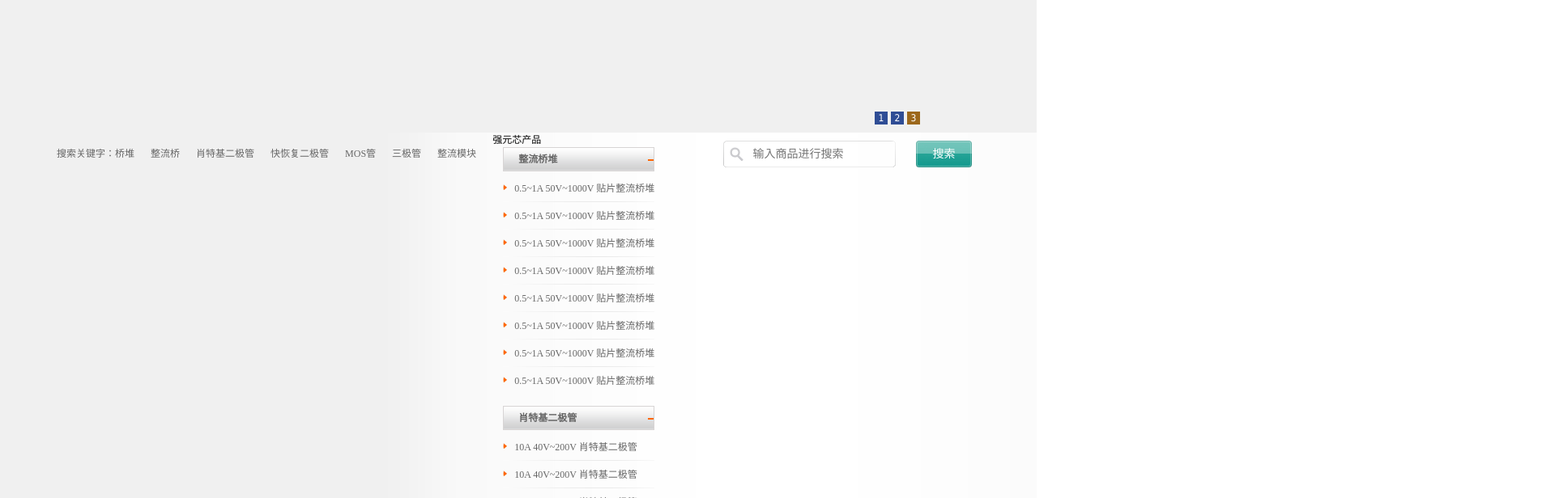
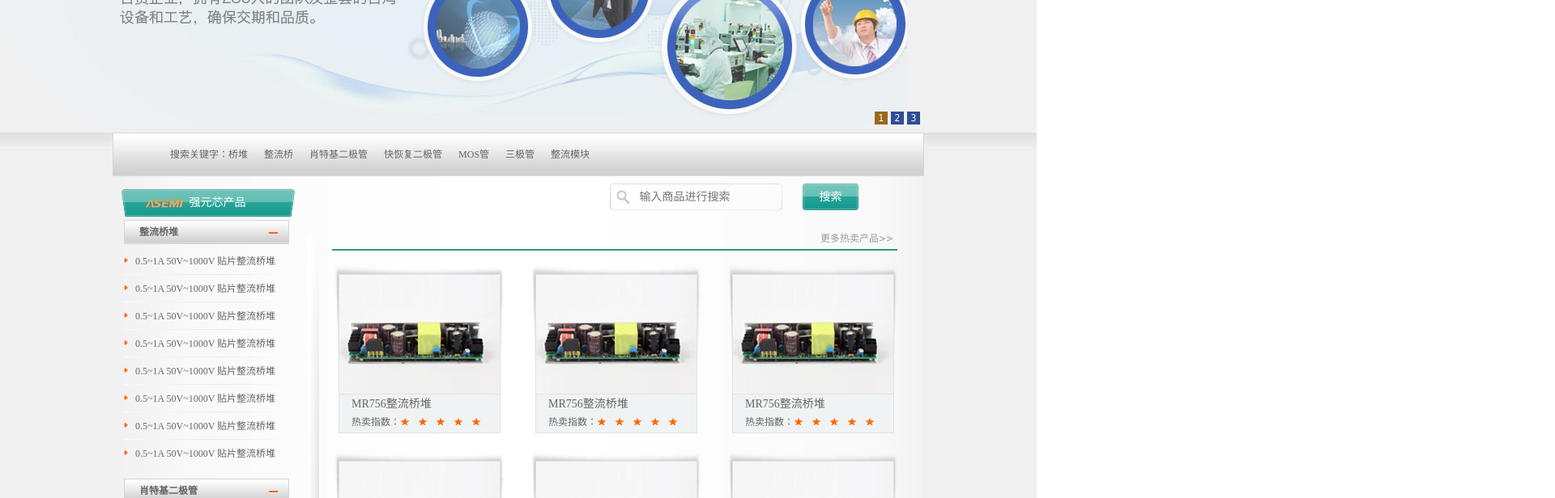
Before and after one commit to yangxiaoxiao23/fangzheng, a plain HTML site: page index.html in a window 1280 px wide. Shown: the part 360-976 px from the top of the page at 81% size, 1920 px wide, since content can reach past the window. Drawn offline with Linux system fonts and the light colour scheme.

Commit message:
modify bug

```diff
--- a/css/header.css
+++ b/css/header.css
@@ -29,8 +29,8 @@
 .header-bd .slider {height:340px; background:#f0f0f0;}
 .header-bd .slide-bd {width:100%;margin:0 auto;position:relative;}
 .header-bd .slide-bd, .header-bd .slide-bd .slide-ul {height:100%;overflow:hidden;}
-.header-bd .slide-bd .slide-ul {width:4800px;position: relative;}
-.header-bd .slide-bd .slide-li {float:left;width:1600px;height:341px;}
+.header-bd .slide-bd .slide-ul {position: relative;height:341px;overflow:hidden;}
+.header-bd .slide-bd .slide-li {width:1600px;height:341px;}
 .header-bd .slide-bd .slide-li img {width:1600px;height:341px;}
 
 .header-bd .slide-bd .slide-flag {position:absolute;left:1170px;bottom:10px;height:16px;line-height:16px;overflow:hidden;}
--- a/css/layout.css
+++ b/css/layout.css
@@ -1,8 +1,15 @@
 @charset "utf-8";
 /* CSS Document */
+
+body {height: 100%;min-width: 1002px;}
 
 /*layout*/
 .toolbar {height:30px;line-height:30px; background:#e6e6e6;/*border-bottom:1px solid #e2e2e2;background:url(../images/nav_bg.jpg) repeat-x;*/}
 .toolbar .toolbar-bd {width:1000px;height:30px;line-height:30px;margin:0 auto;}
 
 .header-bd .asemi-info-bd , .asemi-feature-bd, .coll-case-bd, .walk-asemi .walk-asemi-bd, .asemi-news .asemi-news-bd, .honour-bd, .beltline .beltline-bd, .footer-bd{width:1000px;margin:0 auto;}
+
+.returnTop {display:none;position:fixed;right:20px;bottom:50px;width:41px;height:149px;border:1px solid #0b458e;}
+.returnTop .returnTop-bd {height:100%;background:url(../images/return-top-bg.png) no-repeat;text-align:center;}
+.returnTop .returnTop-bd a {width:18px;padding:18px 0 0px 11px;_padding-left:0;display:block;text-align:center;font:18px/18px '微软雅黑';color:#fff;}
+.returnTop .returnTop-bd a:hover {text-decoration:none;}
--- a/css/main.css
+++ b/css/main.css
@@ -2,7 +2,7 @@
 /* CSS Document */
 
 .content {background:#f0f0f0 url(../images/content-bg.png) repeat-y;}
-.content-bd {width:1000px;margin:0 auto;background:url(../images/content-body-bg.png) repeat-y;}
+.content-bd {/*width:1000px;margin:0 auto;background:url(../images/content-body-bg.png) repeat-y;*/}
 
 /* 搜索 */
 .content-bd .search-wrap {background:#f0f0f0 url(../images/products/bg.jpg) repeat-x;height:54px;}
@@ -30,7 +30,8 @@
 
 /*产品展示*/
 /*.content-bd .pro-area{background:#f0f0f0;border-bottom:1px solid #fff;}*/
-.content-bd .pro-area .pro-area-bd {width:1000px;margin:0 auto; background:url(../images/menu-split.png) no-repeat 240px 10px;}
+.content-bd .pro-area{background:#f0f0f0;}
+.content-bd .pro-area .pro-area-bd {width:1000px;margin:0 auto; background:url(../images/content-body-bg.png) repeat-y;}
 .content-bd .pro-area .pro-area-bd .menu {width:240px;height:988px;}
 .content-bd .pro-area .pro-area-bd .menu .menu-bd .title-left {width: 214px;background:url(../images/title-left.png) no-repeat;margin:16px 4px 4px 10px;}
 .content-bd .pro-area .pro-area-bd .menu .menu-bd .title-right {background:url(../images/title-right.png) no-repeat right 0;}
@@ -49,8 +50,7 @@
 .pro-ul .pro-li .category-ul .category-li a {padding-left:14px;_padding-top:10px;background:url(../images/icon.png) no-repeat -115px 2px;_background-position:-115px 12px;color:#666666;font:12px '宋体';}
 .pro-ul .pro-li .category-title a:hover, .pro-ul .pro-li .category-ul .category-li a:hover {color:#ff6c02;text-decoration:none;}
 
-
-.content-bd .pro-area .pro-area-bd .view {margin: 14px 0 0 30px;width:730px;}
+.content-bd .pro-area .pro-area-bd .view {margin: 14px 0 0;padding-left:30px;width:730px;background:url(../images/menu-split.png) no-repeat left 10px;}
 .pro-area-bd .view .more-pro {margin-right:32px;height:25px;line-height:25px;border-bottom:2px solid #2f958a;}
 .pro-area-bd .view .more-pro a.more-link {float:right;padding-right:5px;color:#999;}
 .pro-area-bd .view .more-pro a.more-link:hover {color:#916119;text-decoration:none;}
--- a/index.html
+++ b/index.html
@@ -80,7 +80,7 @@ window.onload = function(){
     </div>
 
     <div class="content">
-		<div class="content-bd1">
+		<div class="content-bd">
 
             <!-- 搜索 -->
         	<div class="search-wrap">
--- a/js/main.js
+++ b/js/main.js
@@ -33,3 +33,62 @@ define(function(require, exports, module){
 		});
 	});
 });
+
+$(function(){
+    $('#J_Wrap').append('<div class="returnTop"><div class="returnTop-bd"><a href="#">返回顶部</a></div></div>');
+});
+
+
+function returnTop(oReturnTop, positionWidth){
+    if($.browser.msie && $.browser.version == 6.0){
+        oReturnTop.css({
+            position: 'absolute',
+            left: positionWidth,
+            top: $(window).scrollTop() + $(window).height() - 180
+        });
+    } else {
+        oReturnTop.css('left', positionWidth);
+    }
+}
+
+$(function(){
+    var oReferenceEl = $('.search-wrap-bd'); //参考的El
+    var oReturnTop = $('.returnTop');
+
+    var getPosWidth = function(){
+        if($(window).width() < 1060){
+            var positionWidth = positionWidth = $(window).width() - 60;
+        } else {
+            var positionWidth = oReferenceEl.offset().left + oReferenceEl.outerWidth() + 60;
+        }
+        return positionWidth;
+    }
+
+    oReturnTop.click(function(){
+        $('body,html').animate({scrollTop:0},1000);
+        return false;
+    });
+
+
+
+    oReturnTop.hide();
+    //当滚动条的位置处于距顶部400像素以下时，跳转链接出现，否则消失
+    $(window).scroll(function(){
+        if ($(window).scrollTop() > 400){
+            oReturnTop.fadeIn(1500);
+        } else {
+            oReturnTop.fadeOut(1500);
+        }
+        if($.browser.msie && $.browser.version == 6.0){
+            returnTop(oReturnTop, getPosWidth());
+        }
+    });
+
+
+    returnTop(oReturnTop, getPosWidth());
+
+
+    $(window).resize(function(){
+        returnTop(oReturnTop, getPosWidth());
+    });
+});
```
Also changed, not shown: images/return-top-bg.png (added).
